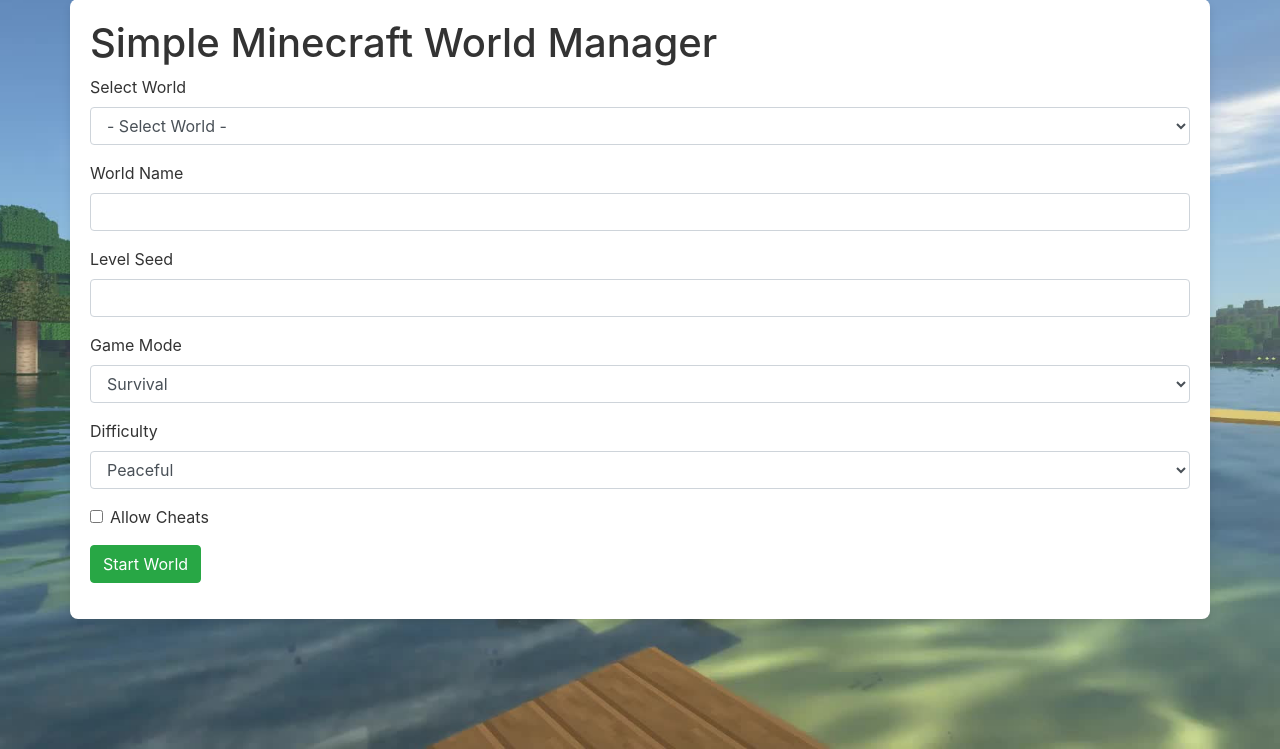
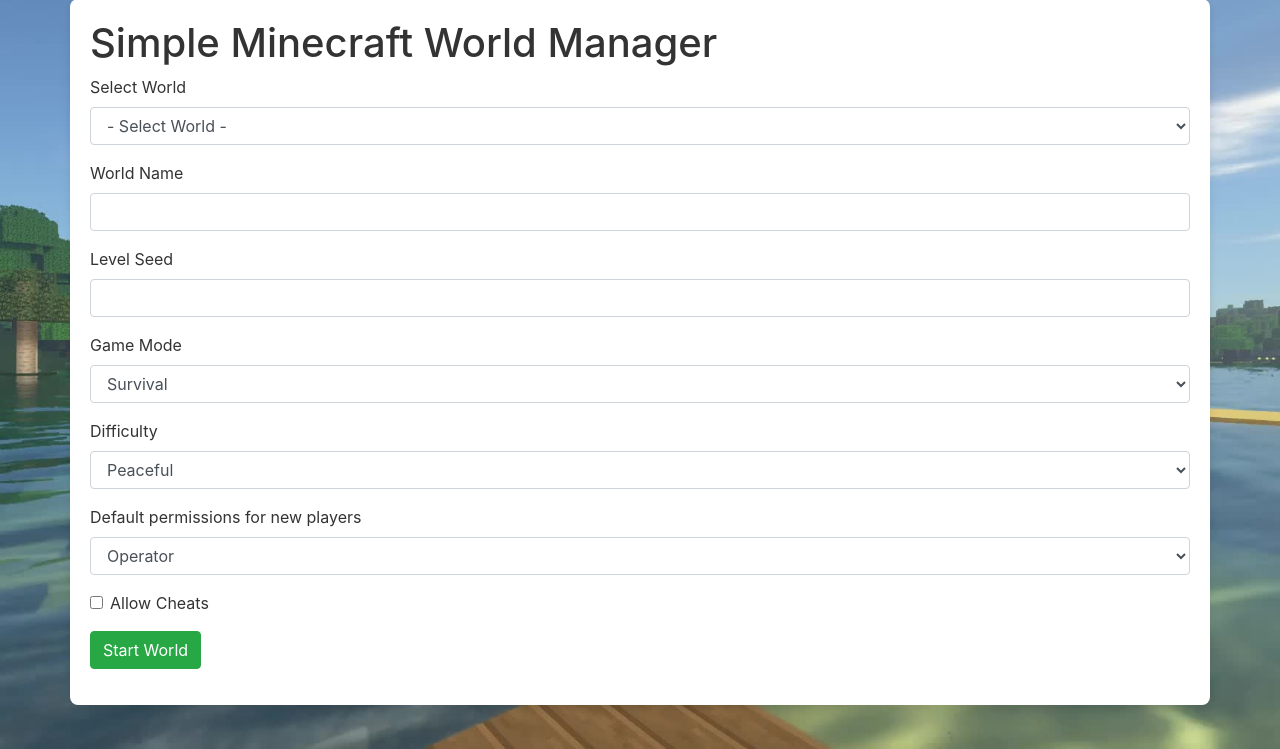
Before and after one commit to oldrooster/minecraft-world-manager, a Flask app: page / in a window 1280 px wide. Shown: the part 51-800 px from the top of the page. Run offline with Flask 3, Linux system fonts and the light colour scheme; data that the repository does not hold is empty; some libraries are stand-ins or nearby versions.

Commit message:
Added permissions as option

```diff
--- a/app.py
+++ b/app.py
@@ -54,6 +54,7 @@
     level_seed = data.get('level_seed', '')
     game_mode = data.get('game_mode', 'survival')
     difficulty = data.get('difficulty', 'normal')
+    default_player_permission_level = data.get('default_player_permission_level', 'member')
     allow_cheats = 'true' if data.get('allow_cheats', False) else 'false'
 
     if not world_name:
@@ -66,7 +67,8 @@
         level_seed=level_seed,
         game_mode=game_mode,
         difficulty=difficulty,
-        allow_cheats=allow_cheats
+        allow_cheats=allow_cheats,
+        default_player_permission_level = default_player_permission_level
     )
 
     properties_file_path = os.path.join(WORLD_PROPERTIES_DIR, f"{world_name}.properties")
--- a/static/index.html
+++ b/static/index.html
@@ -44,6 +44,14 @@
                     <option value="hard">Hard</option>
                 </select>
             </div>
+            <div class="form-group">
+                <label for="default-player-permission-level">Default permissions for new players</label>
+                <select id="default-player-permission-level" class="form-control">
+                    <option value="operator">Operator</option>
+                    <option value="member">Member</option>
+                    <option value="visitor">Visitor</option>
+                </select>
+            </div>
             <div class="form-group form-check">
                 <input type="checkbox" id="allow-cheats" class="form-check-input">
                 <label for="allow-cheats" class="form-check-label">Allow Cheats</label>
--- a/templates/server.properties.j2
+++ b/templates/server.properties.j2
@@ -76,7 +76,7 @@
 # Use to randomize the world
 # Allowed values: Any string
 
-default-player-permission-level=member
+default-player-permission-level={{default_player_permission_level}}
 # Permission level for new players joining for the first time.
 # Allowed values: "visitor", "member", "operator"
 
```
